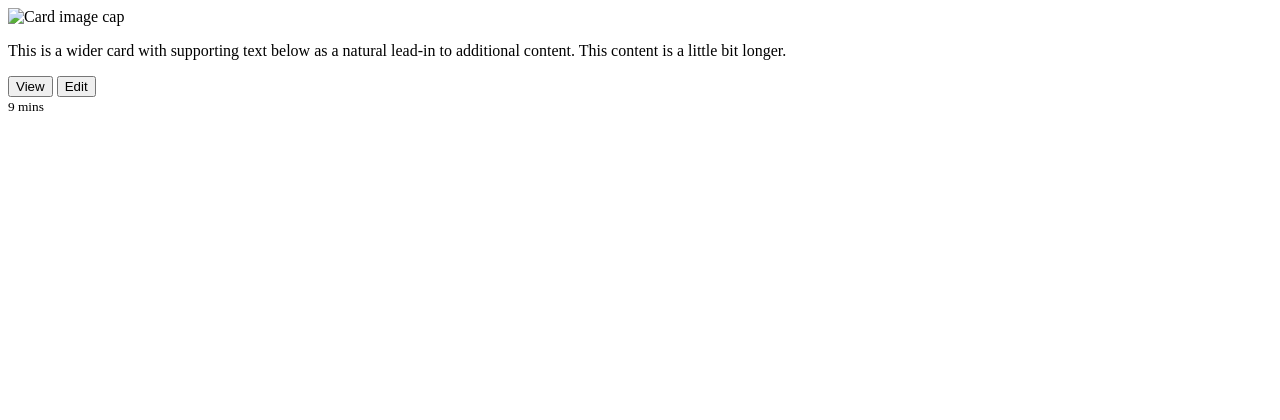
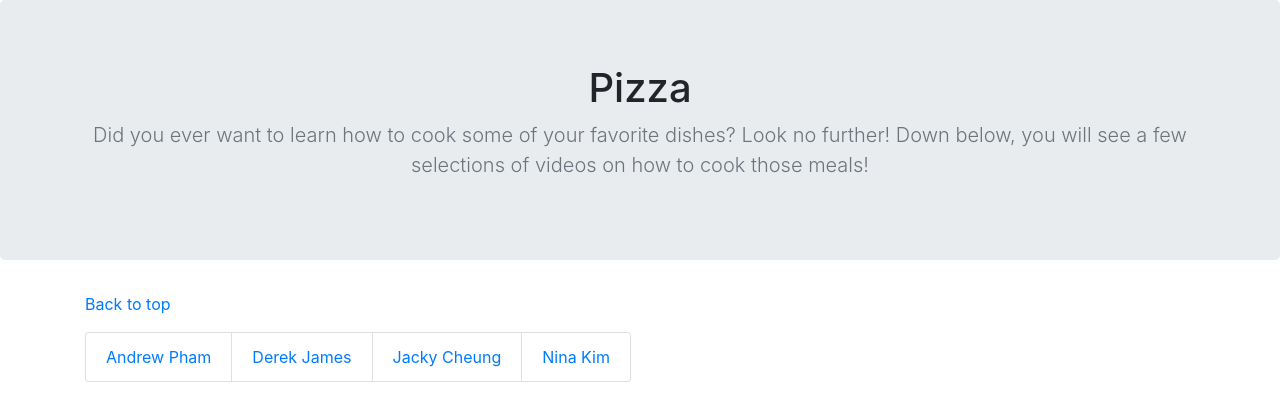
Before and after one commit to ninankkim/front-end-project, a plain HTML site: page pizza.html in a window 1280 px wide. Drawn offline with nearby package versions, Linux system fonts and the light colour scheme.

Commit message:
Update pizza.html

```diff
--- a/pizza.html
+++ b/pizza.html
@@ -1,32 +1,48 @@
 <!DOCTYPE html>
 <html lang="en">
+
 <head>
+    <link rel="stylesheet" href="index.css">
+    <link rel="stylesheet" href="https://stackpath.bootstrapcdn.com/bootstrap/4.5.2/css/bootstrap.min.css"
+        integrity="sha384-JcKb8q3iqJ61gNV9KGb8thSsNjpSL0n8PARn9HuZOnIxN0hoP+VmmDGMN5t9UJ0Z" crossorigin="anonymous">
     <meta charset="UTF-8">
     <meta name="viewport" content="width=device-width, initial-scale=1.0">
-    <title>Document</title>
+    <title>Pizza</title>
+
 </head>
 <body>
-    <div class="album py-5 bg-light">
+</body>
+</html>
+<header>
+</header>
+
+<main role="main">
+    <section class="jumbotron text-center">
         <div class="container">
+            <h1 class="jumbotron-heading">Pizza</h1>
+            <p class="lead text-muted">Did you ever want to learn how to cook some of your favorite dishes?
+                Look no further! Down below, you will see a few selections of videos on how to cook those meals!</p>
+            <p>
+            </p>
+        </div>
+    </section>
+</main>
 
-            <div class="row">
-                <div class="col-md-4">
-                    <div class="card mb-4 box-shadow">
-                        <img class="card-img-top"
-                            data-src="holder.js/100px225?theme=thumb&bg=55595c&fg=eceeef&text=Thumbnail"
-                            alt="Card image cap">
-                        <div class="card-body">
-                            <p class="card-text">This is a wider card with supporting text below as a natural lead-in to
-                                additional content. This content is a little bit longer.</p>
-                            <div class="d-flex justify-content-between align-items-center">
-                                <div class="btn-group">
-                                    <button type="button" class="btn btn1 btn-sm btn-outline-secondary">View</button>
-                                    <button type="button" class="btn btn-sm btn-outline-secondary">Edit</button>
-                                </div>
-                                <small class="text-muted">9 mins</small>
-                            </div>
-                        </div>
-                    </div>
-</body>
-<script src="./pizza.js"></script>
-</html>
+<footer class="text-muted">
+    <div class="container">
+        <div class="footer-list">
+        <p>
+            <a href="#">Back to top</a>
+        </p>
+        </div>
+
+        <div class ="footer-list">
+        <ul class="list-group list-group-horizontal">
+            <li class="list-group-item"><a href = "https://github.com/phamand2">Andrew Pham</a></li>
+            <li class="list-group-item"><a href = "https://github.com/Derekjames93">Derek James</a></li>
+            <li class="list-group-item"><a href = "https://github.com/JC-2020">Jacky Cheung</a></li>
+            <li class="list-group-item"><a href = "https://github.com/ninankkim">Nina Kim</a></li>
+        </ul>
+        </div>
+    </div>
+</footer>
```
